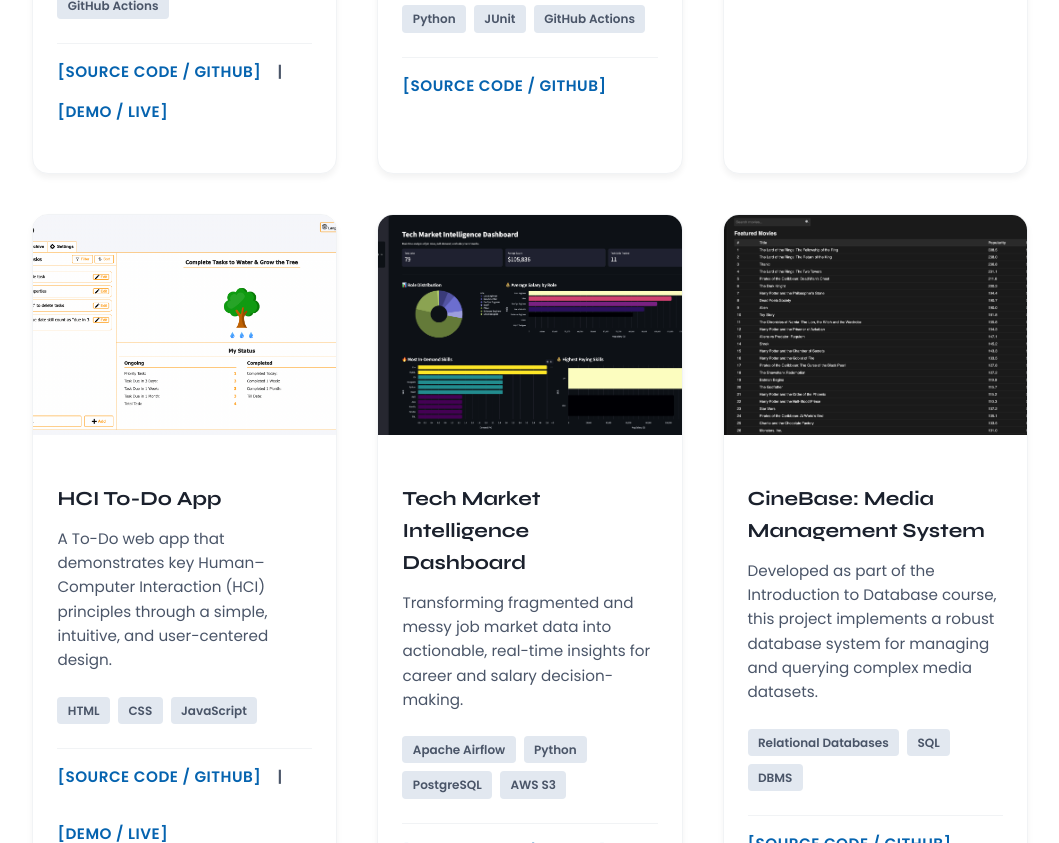
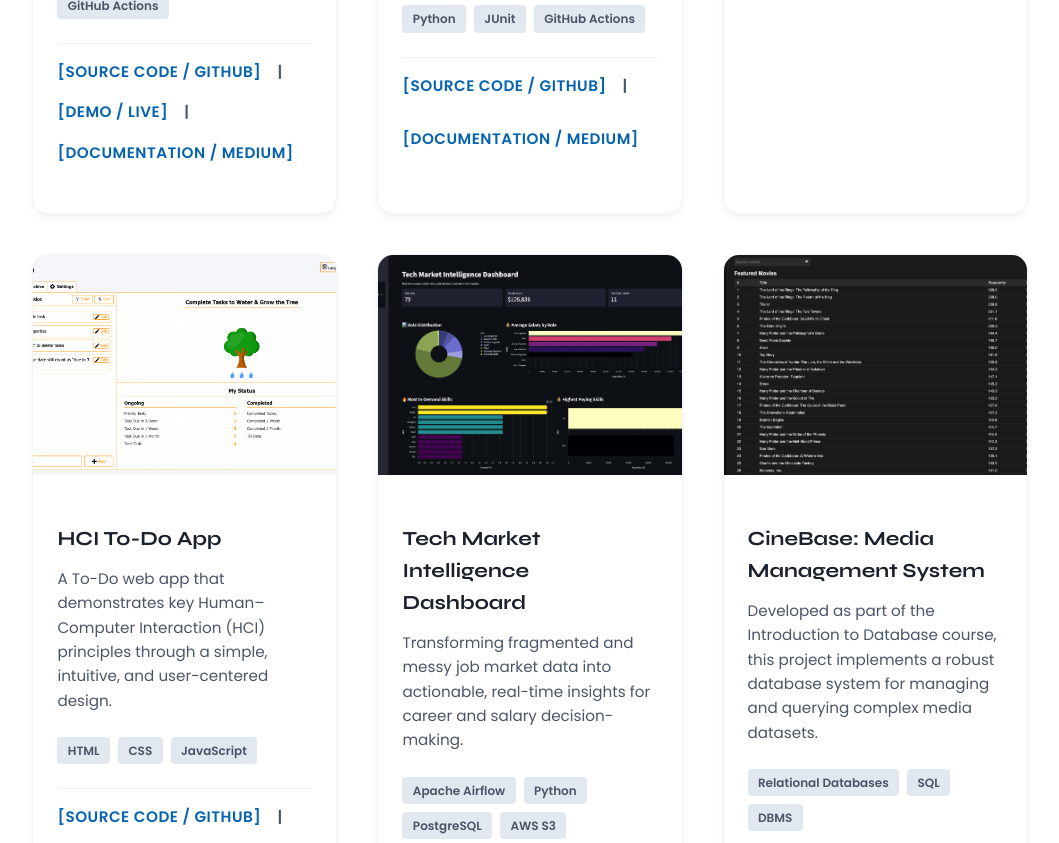
Before and after one commit to subhashyadavon/SubhashYadav, a React (Vite) app: page / in a window 1280 px wide. Shown: the part 5100-5943 px from the top of the page, without its empty margins (150-1209 px from the left). Built offline with nearby package versions, Linux system fonts and the light colour scheme.

Commit message:
Re-add Medium documentation links for CarDex and UStep

```diff
--- a/src/assets/mywork_data.js
+++ b/src/assets/mywork_data.js
@@ -18,6 +18,7 @@ const mywork_data = [
         w_github: "https://github.com/subhashyadavon/CarDex-Prod",
         w_link: "https://app-cardex.azurewebsites.net/",
         w_link_unavailable: true,
+        w_medium: "https://medium.com/@subhashyadavon/building-cardex-reflections-on-architecture-concurrency-and-engineering-growth-9433319f9bd2",
         w_tags: ["C#", "React", "PostgreSQL", "Docker", "Terraform", "GitHub Actions"]
     },
     {
@@ -26,6 +27,7 @@ const mywork_data = [
         w_desc: "Student-focused academic application simplify course management, grade tracking, and academic planning. Helps in monitoring current courses grades.",
         w_img: ustep_img,
         w_github: "https://github.com/subhashyadavon/ustep",
+        w_medium: "https://medium.com/@subhashyadavon/ustep-revolutionizing-academic-planning-for-university-students-598c8edbbba6",
         w_tags: ["Java", "Android Studio", "HSQLDB", "Python", "JUnit", "GitHub Actions"]
     },
     {
```
